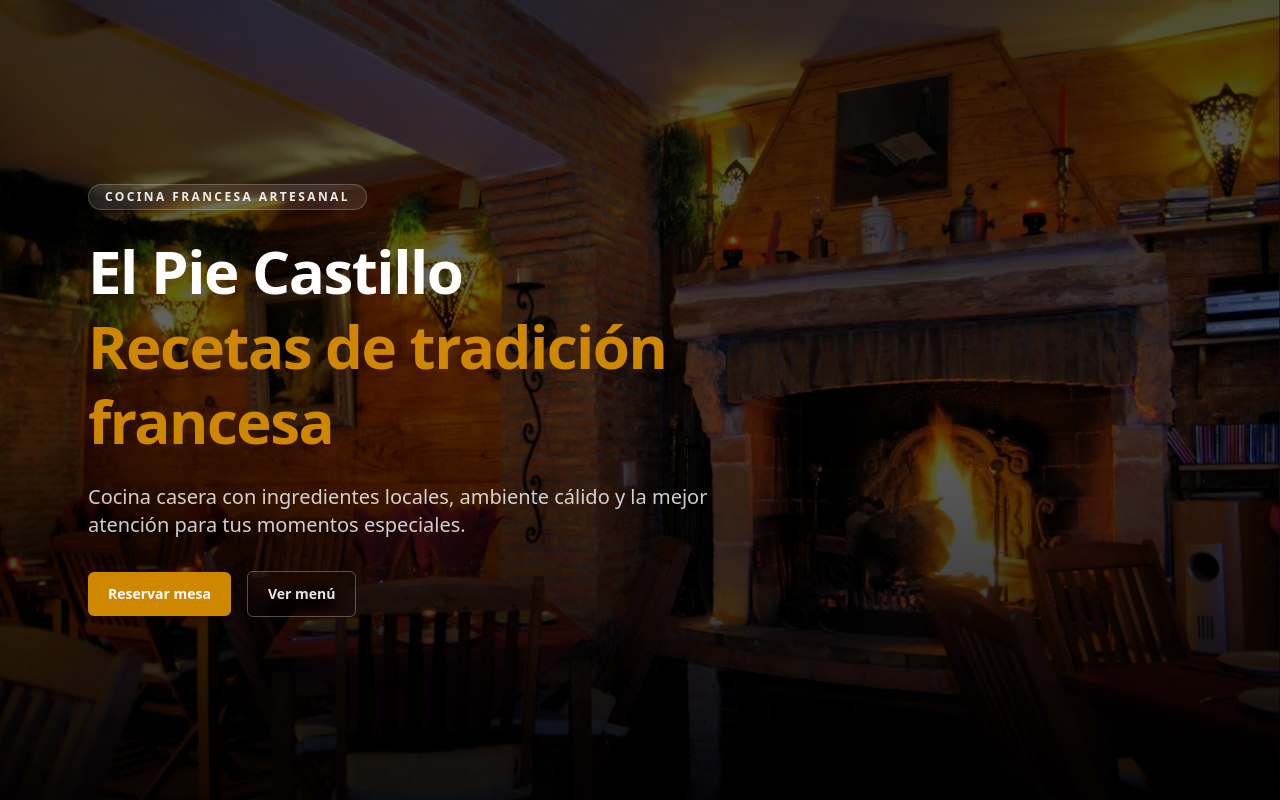
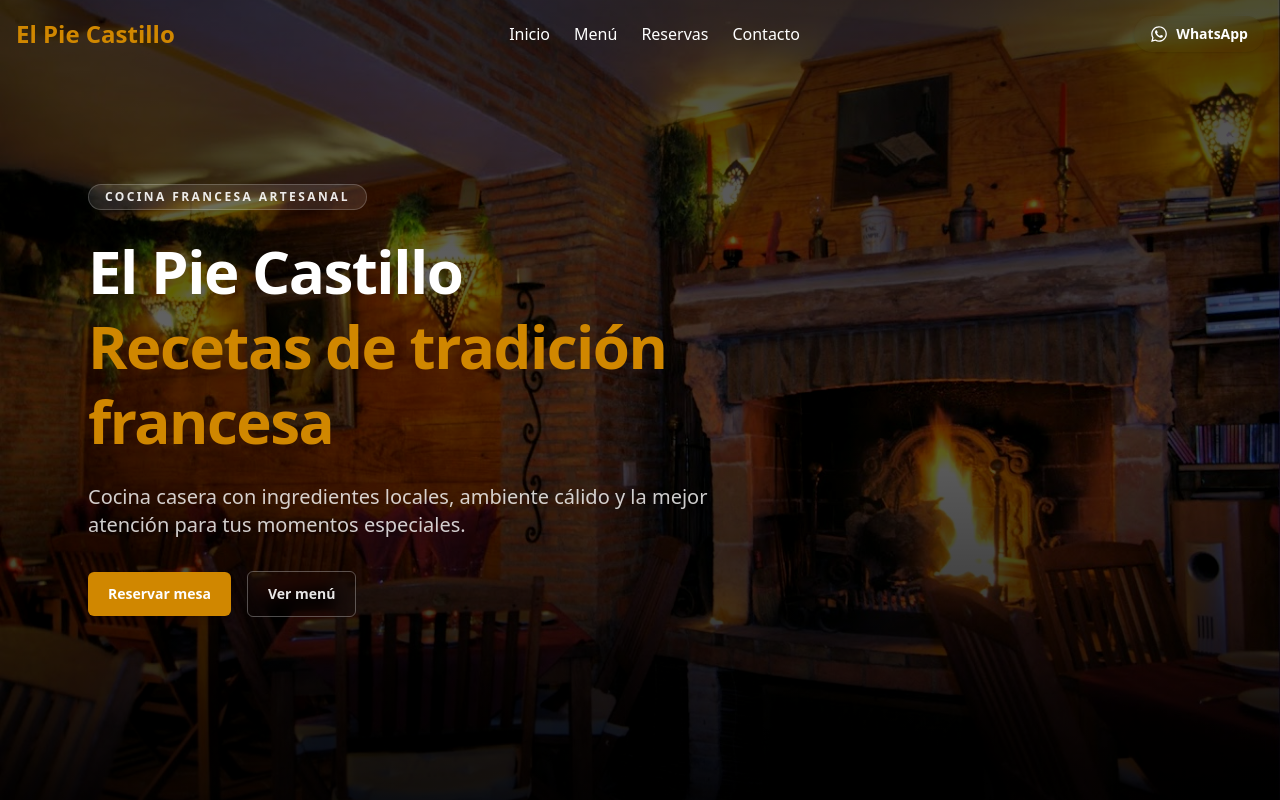
Before and after one commit to AdrianNQ99/El-Pie-Castillo, a React (Vite) app in the folder web/: page / in a window 1280 px wide. Built offline with nearby package versions, Linux system fonts and the light colour scheme.

Commit message:
feat: add Navbar component and integrate react-icons

```diff
--- a/web/package.json
+++ b/web/package.json
@@ -11,7 +11,8 @@
   },
   "dependencies": {
     "react": "^19.2.0",
-    "react-dom": "^19.2.0"
+    "react-dom": "^19.2.0",
+    "react-icons": "^5.5.0"
   },
   "devDependencies": {
     "@eslint/js": "^9.39.1",
--- a/web/src/component/Home.jsx
+++ b/web/src/component/Home.jsx
@@ -1,10 +1,12 @@
-import Hero from "./Hero"
+import Hero from "./Hero";
+import Navbar from "./Navbar";
 
 const Home = () => {
   return (
     <div>
-        <Hero/>
-        {/*<About/>
+      <Navbar />
+      <Hero />
+      {/*<About/>
         <Menu/>
         <Gallery/>
         <Reservation/>
@@ -12,7 +14,7 @@ const Home = () => {
         <Footer/>
         */}
     </div>
-  )
-}
+  );
+};
 
-export default Home
+export default Home;
--- /dev/null
+++ b/web/src/component/Navbar.jsx
@@ -0,0 +1,73 @@
+import React, { useEffect } from "react";
+import { FaWhatsapp } from "react-icons/fa";
+
+const Navbar = () => {
+  const [scrolled, setScrolled] = React.useState(false);
+
+  useEffect(() => {
+    const handleScroll = () => {
+      if (window.scrollY > 50) {
+        setScrolled(true);
+      } else {
+        setScrolled(false);
+      }
+    };
+
+    window.addEventListener("scroll", handleScroll);
+    return () => {
+      window.removeEventListener("scroll", handleScroll);
+    };
+  }, []);
+
+  return (
+    <nav
+      className={`fixed top-0 w-full z-50 transition-colors duration-300 ${scrolled ? "bg-black bg-opacity-80 backdrop-blur shadow-md" : "bg-transparent"}`}
+    >
+      <div className="container mx-auto px-4 py-4 flex justify-between items-center">
+        <a href="/" className="text-2xl font-bold text-yellow-600">
+          El Pie Castillo
+        </a>
+        <div className="space-x-6">
+          <a
+            href="#home"
+            className="text-white hover:text-yellow-600 transition"
+          >
+            Inicio
+          </a>
+          <a
+            href="#menu"
+            className="text-white hover:text-yellow-600 transition"
+          >
+            Menú
+          </a>
+          <a
+            href="#reservation"
+            className="text-white hover:text-yellow-600 transition"
+          >
+            Reservas
+          </a>
+          <a
+            href="#contact"
+            className="text-white hover:text-yellow-600 transition"
+          >
+            Contacto
+          </a>
+        </div>
+        <div>
+          <a
+            href="https://wa.me/0000000000"
+            target="_blank"
+            rel="noreferrer"
+            aria-label="WhatsApp"
+            className="inline-flex items-center gap-2 rounded-full px-4 py-2 text-sm font-semibold text-white shadow-sm backdrop-blur transition hover:text-green-500 focus:outline-none focus:ring-2 focus:ring-green-500 focus:ring-offset-2"
+          >
+            <FaWhatsapp className="text-lg" aria-hidden="true" />
+            <span className="hidden sm:inline">WhatsApp</span>
+          </a>
+        </div>
+      </div>
+    </nav>
+  );
+};
+
+export default Navbar;
```
Also changed, not shown: 1 other file (tests, documents, lock files or other folders).
